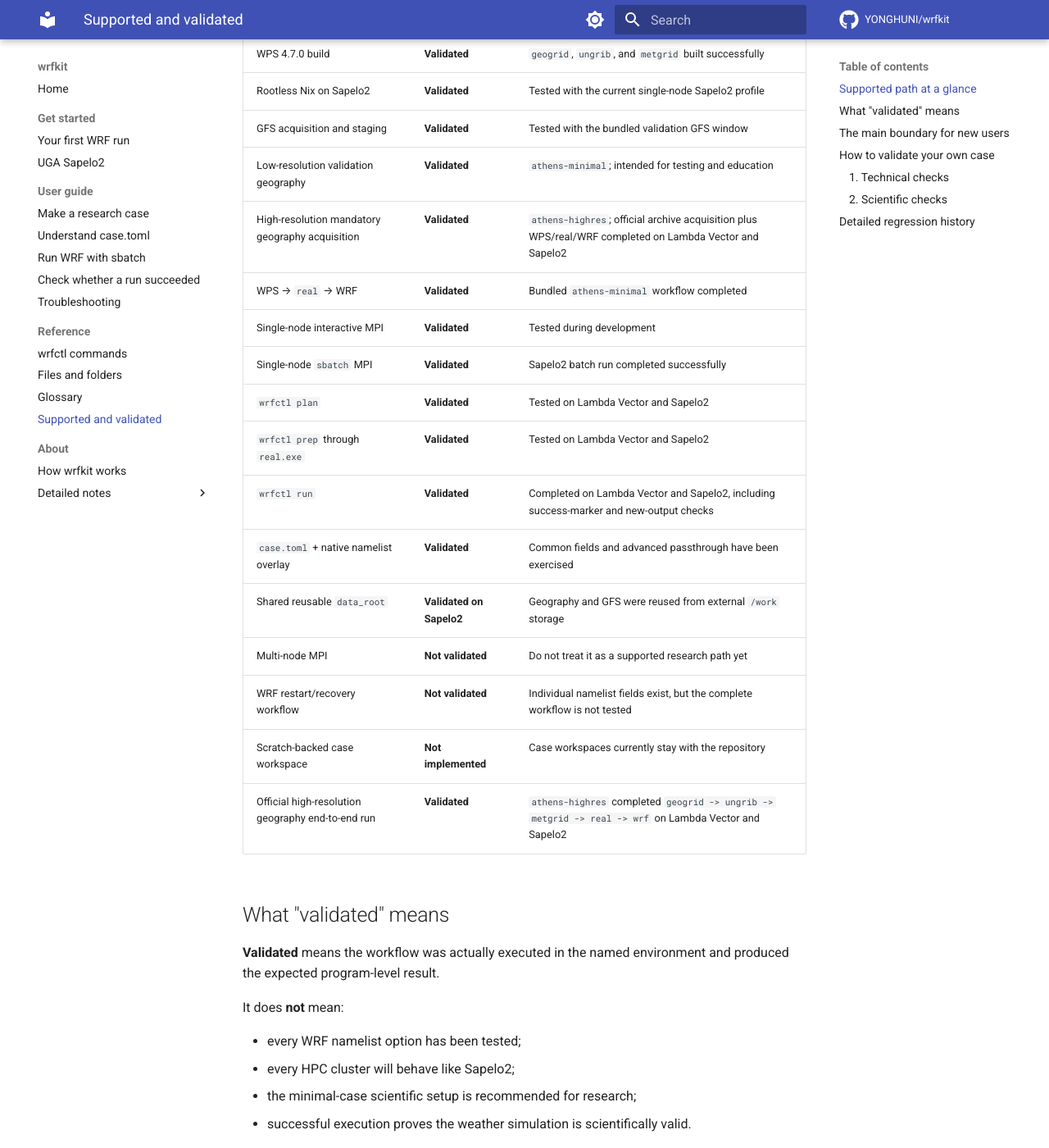
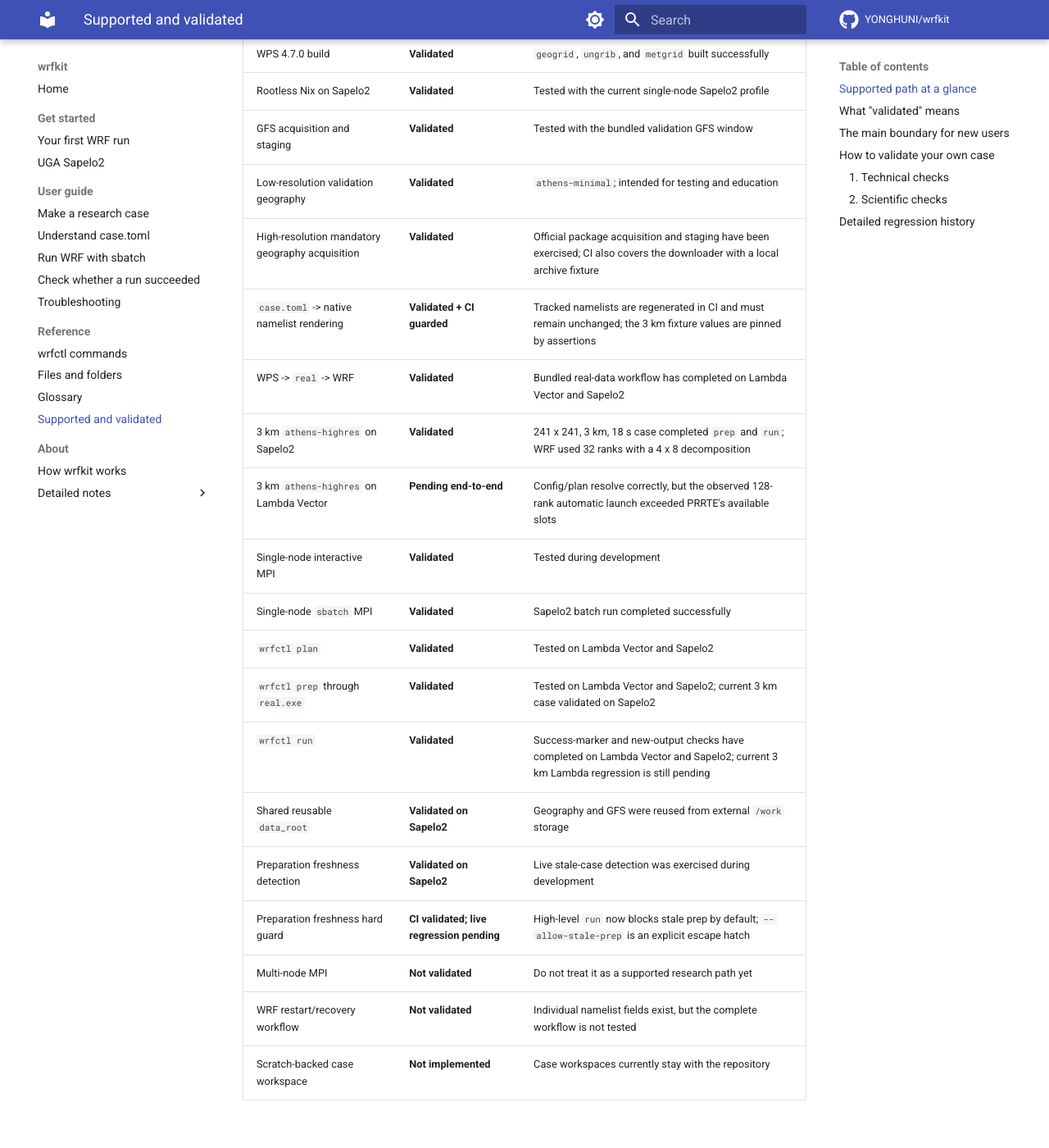
Before and after one commit to YONGHUNI/wrfkit, an MkDocs documentation site: the page built from docs/validation.md, in a window 1280 px wide and 1400 px high, scrolled down 448 px. Shown: the whole window at 82% size. Built offline with MkDocs 1.6.1 and Material for MkDocs 9.7.7, drawn with Linux system fonts in a browser that asks for light colours; comment, search, counter and statistics services are not loaded; some of the changed text lies outside the part shown.

Commit message:
Record 3-km validation boundaries

````diff
--- a/docs/validation.md
+++ b/docs/validation.md
@@ -16,19 +16,22 @@ tested end to end.
 | Rootless Nix on Sapelo2 | **Validated** | Tested with the current single-node Sapelo2 profile |
 | GFS acquisition and staging | **Validated** | Tested with the bundled validation GFS window |
 | Low-resolution validation geography | **Validated** | `athens-minimal`; intended for testing and education |
-| High-resolution mandatory geography acquisition | **Validated** | `athens-highres`; official archive acquisition plus WPS/real/WRF completed on Lambda Vector and Sapelo2 |
-| WPS → `real` → WRF | **Validated** | Bundled `athens-minimal` workflow completed |
+| High-resolution mandatory geography acquisition | **Validated** | Official package acquisition and staging have been exercised; CI also covers the downloader with a local archive fixture |
+| `case.toml` -> native namelist rendering | **Validated + CI guarded** | Tracked namelists are regenerated in CI and must remain unchanged; the 3 km fixture values are pinned by assertions |
+| WPS -> `real` -> WRF | **Validated** | Bundled real-data workflow has completed on Lambda Vector and Sapelo2 |
+| 3 km `athens-highres` on Sapelo2 | **Validated** | 241 x 241, 3 km, 18 s case completed `prep` and `run`; WRF used 32 ranks with a 4 x 8 decomposition |
+| 3 km `athens-highres` on Lambda Vector | **Pending end-to-end** | Config/plan resolve correctly, but the observed 128-rank automatic launch exceeded PRRTE's available slots |
 | Single-node interactive MPI | **Validated** | Tested during development |
 | Single-node `sbatch` MPI | **Validated** | Sapelo2 batch run completed successfully |
 | `wrfctl plan` | **Validated** | Tested on Lambda Vector and Sapelo2 |
-| `wrfctl prep` through `real.exe` | **Validated** | Tested on Lambda Vector and Sapelo2 |
-| `wrfctl run` | **Validated** | Completed on Lambda Vector and Sapelo2, including success-marker and new-output checks |
-| `case.toml` + native namelist overlay | **Validated** | Common fields and advanced passthrough have been exercised |
+| `wrfctl prep` through `real.exe` | **Validated** | Tested on Lambda Vector and Sapelo2; current 3 km case validated on Sapelo2 |
+| `wrfctl run` | **Validated** | Success-marker and new-output checks have completed on Lambda Vector and Sapelo2; current 3 km Lambda regression is still pending |
 | Shared reusable `data_root` | **Validated on Sapelo2** | Geography and GFS were reused from external `/work` storage |
+| Preparation freshness detection | **Validated on Sapelo2** | Live stale-case detection was exercised during development |
+| Preparation freshness hard guard | **CI validated; live regression pending** | High-level `run` now blocks stale prep by default; `--allow-stale-prep` is an explicit escape hatch |
 | Multi-node MPI | **Not validated** | Do not treat it as a supported research path yet |
 | WRF restart/recovery workflow | **Not validated** | Individual namelist fields exist, but the complete workflow is not tested |
 | Scratch-backed case workspace | **Not implemented** | Case workspaces currently stay with the repository |
-| Official high-resolution geography end-to-end run | **Validated** | `athens-highres` completed `geogrid -> ungrib -> metgrid -> real -> wrf` on Lambda Vector and Sapelo2 |
 
 ## What "validated" means
 
@@ -39,7 +42,7 @@ It does **not** mean:
 
 - every WRF namelist option has been tested;
 - every HPC cluster will behave like Sapelo2;
-- the minimal-case scientific setup is recommended for research;
+- a validation-case scientific setup is recommended for research;
 - successful execution proves the weather simulation is scientifically valid.
 
 ## The main boundary for new users
@@ -56,8 +59,9 @@ one compute node
 local MPI or single-node Sapelo2 Slurm
 ```
 
-The bundled `athens-minimal` case is a workflow test. For research, create a
-new case and redesign its scientific settings.
+The bundled `athens-minimal` and `athens-highres` cases are workflow and
+regression fixtures. For research, create a new case and redesign its
+scientific settings.
 
 ## How to validate your own case
 
@@ -68,14 +72,19 @@ A new research case needs two kinds of checking.
 Confirm that:
 
 ```text
+case.toml renders to the tracked/native namelists as expected
 geogrid completes
 ungrib completes
 metgrid completes
 real creates wrfinput/wrfbdy
-WRF reports SUCCESS COMPLETE WRF
+wrf reports SUCCESS COMPLETE WRF
 expected wrfout files exist
 run logs are archived
 ```
+
+If you edit a case after `prep`, the normal high-level `run` now stops rather
+than silently mixing current namelists with older `wrfinput`/`wrfbdy`. Re-run
+`prep`, or use `--allow-stale-prep` only when that reuse is deliberate.
 
 [Check whether a run succeeded](how-to/check-run.md)
 
````
